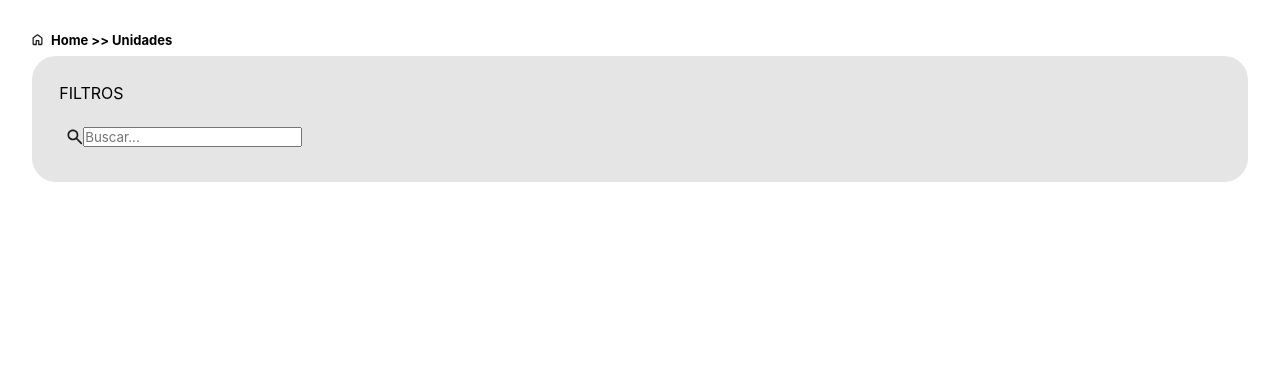
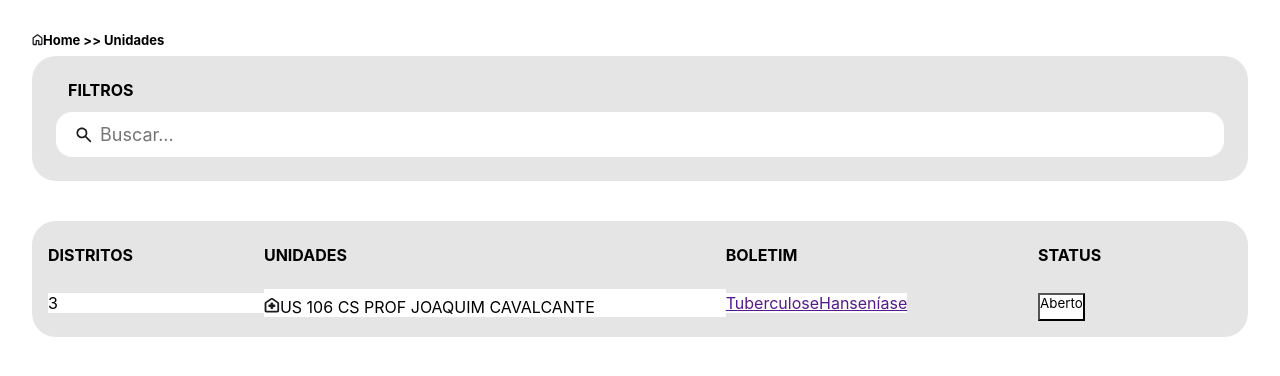
Before and after one commit to ggtidev/boletim-tb-hansen-front, an Angular app: page /home in a window 1280 px wide. Shown: the top 376 px of the page. Built offline with nearby package versions, Linux system fonts and the light colour scheme.

Commit message:
feat: main home structure completed

```diff
--- a/src/app/pages/auth/auth.component.scss
+++ b/src/app/pages/auth/auth.component.scss
@@ -10,7 +10,7 @@ main{
     text-align: center;
     color: white;
     text-decoration: none;
-    border-radius: 20%;
+    border-radius: 1rem;
     background-color: black;
     padding: 1.5rem;
 }
--- a/src/app/pages/home/home.component.html
+++ b/src/app/pages/home/home.component.html
@@ -1,25 +1,73 @@
 <main>
-    <header>
+    <header >
         <svg width="11" height="12" viewBox="0 0 11 12" fill="none" xmlns="http://www.w3.org/2000/svg">
             <path d="M1.74994 9.87498H3.62494V6.74998C3.62494 6.5729 3.68483 6.42446 3.80463 6.30467C3.92442 6.18488 4.07286 6.12498 4.24994 6.12498H6.74994C6.92702 6.12498 7.07546 6.18488 7.19525 6.30467C7.31504 6.42446 7.37494 6.5729 7.37494 6.74998V9.87498H9.24994V4.24998L5.49994 1.43748L1.74994 4.24998V9.87498ZM0.499939 9.87498V4.24998C0.499939 4.05207 0.54421 3.86457 0.632751 3.68748C0.721293 3.5104 0.843689 3.36457 0.999939 3.24998L4.74994 0.437485C4.96869 0.270818 5.21869 0.187485 5.49994 0.187485C5.78119 0.187485 6.03119 0.270818 6.24994 0.437485L9.99994 3.24998C10.1562 3.36457 10.2786 3.5104 10.3671 3.68748C10.4557 3.86457 10.4999 4.05207 10.4999 4.24998V9.87498C10.4999 10.2187 10.3775 10.513 10.1328 10.7578C9.88796 11.0026 9.59369 11.125 9.24994 11.125H6.74994C6.57285 11.125 6.42442 11.0651 6.30463 10.9453C6.18483 10.8255 6.12494 10.6771 6.12494 10.5V7.37498H4.87494V10.5C4.87494 10.6771 4.81504 10.8255 4.69525 10.9453C4.57546 11.0651 4.42702 11.125 4.24994 11.125H1.74994C1.40619 11.125 1.11192 11.0026 0.867126 10.7578C0.622335 10.513 0.499939 10.2187 0.499939 9.87498Z" fill="#1C1B1F"/>
         </svg>
 
-        <span class="links">Home >> Unidades</span>
+        <span class="divnks">Home >> Unidades</span>
     </header>
 
-    <section class="filter">
-        <p class="filter-title">FILTROS</p>
+    <section class="filter separate">
+        <span class="filter-title">FILTROS</span>
 
         <form action="" method="post" class="filter-search-bar">
             <svg width="16" height="16" viewBox="0 0 16 16" fill="none" xmlns="http://www.w3.org/2000/svg">
                 <path d="M5.91667 11.3333C4.40278 11.3333 3.12153 10.809 2.07292 9.76042C1.02431 8.71181 0.5 7.43056 0.5 5.91667C0.5 4.40278 1.02431 3.12153 2.07292 2.07292C3.12153 1.02431 4.40278 0.5 5.91667 0.5C7.43056 0.5 8.71181 1.02431 9.76042 2.07292C10.809 3.12153 11.3333 4.40278 11.3333 5.91667C11.3333 6.52778 11.2361 7.10417 11.0417 7.64583C10.8472 8.1875 10.5833 8.66667 10.25 9.08333L14.9167 13.75C15.0694 13.9028 15.1458 14.0972 15.1458 14.3333C15.1458 14.5694 15.0694 14.7639 14.9167 14.9167C14.7639 15.0694 14.5694 15.1458 14.3333 15.1458C14.0972 15.1458 13.9028 15.0694 13.75 14.9167L9.08333 10.25C8.66667 10.5833 8.1875 10.8472 7.64583 11.0417C7.10417 11.2361 6.52778 11.3333 5.91667 11.3333ZM5.91667 9.66667C6.95833 9.66667 7.84375 9.30208 8.57292 8.57292C9.30208 7.84375 9.66667 6.95833 9.66667 5.91667C9.66667 4.875 9.30208 3.98958 8.57292 3.26042C7.84375 2.53125 6.95833 2.16667 5.91667 2.16667C4.875 2.16667 3.98958 2.53125 3.26042 3.26042C2.53125 3.98958 2.16667 4.875 2.16667 5.91667C2.16667 6.95833 2.53125 7.84375 3.26042 8.57292C3.98958 9.30208 4.875 9.66667 5.91667 9.66667Z" fill="#1C1B1F"/>
             </svg>
 
-            <input type="text" placeholder="Buscar...">
+            <input type="text" placeholder="Buscar..." class="filter-input-search">
         </form>
     </section>
 
     <section class="units">
+        <div class="units-column">
+            <span class="units-column-title">{{colunsTitles[0]}}</span>
 
+            <div>
+                <div *ngFor="let item of data" class="units-element">
+                    <span>{{ item.district }}</span>
+                </div>
+            </div>
+        </div>
+
+        <div class="units-column">
+            <span class="units-column-title">{{colunsTitles[1]}}</span>
+
+            <div>
+                <div *ngFor="let item of data" class="units-element">
+                    <svg width="16" height="16" viewBox="0 0 16 16" fill="none" xmlns="http://www.w3.org/2000/svg">
+                        <path d="M6.50859 10.0833V10.9167C6.50859 11.2639 6.64094 11.559 6.90564 11.8021C7.17034 12.0451 7.49175 12.1667 7.86989 12.1667C8.24803 12.1667 8.56945 12.0451 8.83415 11.8021C9.09885 11.559 9.23119 11.2639 9.23119 10.9167V10.0833H10.1387C10.5169 10.0833 10.8383 9.96179 11.103 9.71874C11.3677 9.47568 11.5 9.18054 11.5 8.83332C11.5 8.4861 11.3677 8.19096 11.103 7.94791C10.8383 7.70485 10.5169 7.58332 10.1387 7.58332H9.23119V6.74999C9.23119 6.40277 9.09885 6.10763 8.83415 5.86457C8.56945 5.62152 8.24803 5.49999 7.86989 5.49999C7.49175 5.49999 7.17034 5.62152 6.90564 5.86457C6.64094 6.10763 6.50859 6.40277 6.50859 6.74999V7.58332H5.60106C5.22292 7.58332 4.9015 7.70485 4.6368 7.94791C4.3721 8.19096 4.23976 8.4861 4.23976 8.83332C4.23976 9.18054 4.3721 9.47568 4.6368 9.71874C4.9015 9.96179 5.22292 10.0833 5.60106 10.0833H6.50859ZM2.42469 15.5C1.92554 15.5 1.49825 15.3368 1.1428 15.0104C0.787345 14.684 0.609619 14.2917 0.609619 13.8333V6.33332C0.609619 6.06943 0.673903 5.81943 0.80247 5.58332C0.931038 5.34721 1.10876 5.15277 1.33565 4.99999L6.78085 1.24999C7.09849 1.02777 7.4615 0.916656 7.86989 0.916656C8.27828 0.916656 8.6413 1.02777 8.95893 1.24999L14.4041 4.99999C14.631 5.15277 14.8087 5.34721 14.9373 5.58332C15.0659 5.81943 15.1302 6.06943 15.1302 6.33332V13.8333C15.1302 14.2917 14.9524 14.684 14.597 15.0104C14.2415 15.3368 13.8142 15.5 13.3151 15.5H2.42469ZM2.42469 13.8333H13.3151V6.33332L7.86989 2.58332L2.42469 6.33332V13.8333Z" fill="#1C1B1F"/>
+                    </svg>
+
+                    <span>{{ item.name }}</span>
+                </div>
+            </div>
+        </div>
+
+        <div class="units-column">
+            <span class="units-column-title">{{colunsTitles[2]}}</span>
+
+            <div>
+                <div *ngFor="let item of data">
+                    <a href="" class="units-element">Tuberculose</a>
+
+                    <a href="" class="units-element">Hanseníase</a>
+                </div>
+            </div>
+        </div>
+
+        <div class="units-column">
+            <span class="units-column-title">{{colunsTitles[3]}}</span>
+
+            <div>
+                <div *ngFor="let item of data">
+                    <button class="units-element">
+                        <span>Aberto</span>
+
+                        <div class="status-open"></div>
+                    </button>
+                </div>
+            </div>
+        </div>
     </section>
 </main>
--- a/src/app/pages/home/home.component.scss
+++ b/src/app/pages/home/home.component.scss
@@ -1,3 +1,7 @@
+//Variables
+$border-radius-value: 1.5rem;
+
+//Tags
 main{
     padding: 2rem;
 }
@@ -10,26 +14,77 @@ header{
     margin-bottom: 0.5rem
 }
 
+//Classes
 .links{
     margin-left: 0.5rem;
 }
 
 .filter{
-    padding: 1.2rem;
+    padding: 1.5rem;
     background-color: #E5E5E5;
-    border-radius: 1.5rem;
+    border-radius: $border-radius-value;
+}
+
+.separate{
+    margin: 0.5rem 0 2.5rem;
 }
 
 .filter>*{
-    margin-top: 0.5rem;
+    margin-top: 0.75rem;
 }
 
 .filter-title{
-    margin: 0 0.5rem;
+    margin: 0 0.75rem;
+    font-weight: bold;
 }
 
 .filter-search-bar{
     display: flex;
+    flex: 1 1 0%;
     align-items: center;
+    padding: 0.75rem;
+    background-color: white;
+    border-radius: 1rem;
+}
+
+.filter-search-bar>*{
+    margin-left: 0.5rem;
+}
+
+.filter-input-search{
+    display: flex;
+    flex: 1 1 0%;
+    overflow: hidden;
+    text-overflow: ellipsis;
+    white-space: nowrap;
+    outline: none;
+    border: none;
+    font-size: large;
+}
+
+.units{
+    display: grid;
+    grid-auto-flow: column;
+    overflow-y: auto;
     padding: 1rem;
+    background-color: #E5E5E5;
+    border-radius: $border-radius-value;
 }
+
+.units-column{
+    display: grid;
+    grid-auto-flow: row;
+    row-gap: 0.25rem;
+}
+
+.units-column *{
+    margin-top: 0.5rem;
+}
+
+.units-column-title{
+    font-weight: bold;
+}
+
+.units-element{
+    background-color: white;
+}
--- a/src/app/pages/home/home.component.ts
+++ b/src/app/pages/home/home.component.ts
@@ -1,12 +1,21 @@
 import { Component } from '@angular/core';
+import { CommonModule } from '@angular/common';
 
 @Component({
   selector: 'app-home',
   standalone: true,
-  imports: [],
+  imports: [CommonModule],
   templateUrl: './home.component.html',
   styleUrl: './home.component.scss'
 })
+
 export class HomeComponent {
+  colunsTitles:string[] = ['DISTRITOS', 'UNIDADES', 'BOLETIM', 'STATUS'];
 
+  data = [
+    {
+      district: 3,
+      name: "US 106 CS PROF JOAQUIM CAVALCANTE"
+    },
+  ];
 }
```
